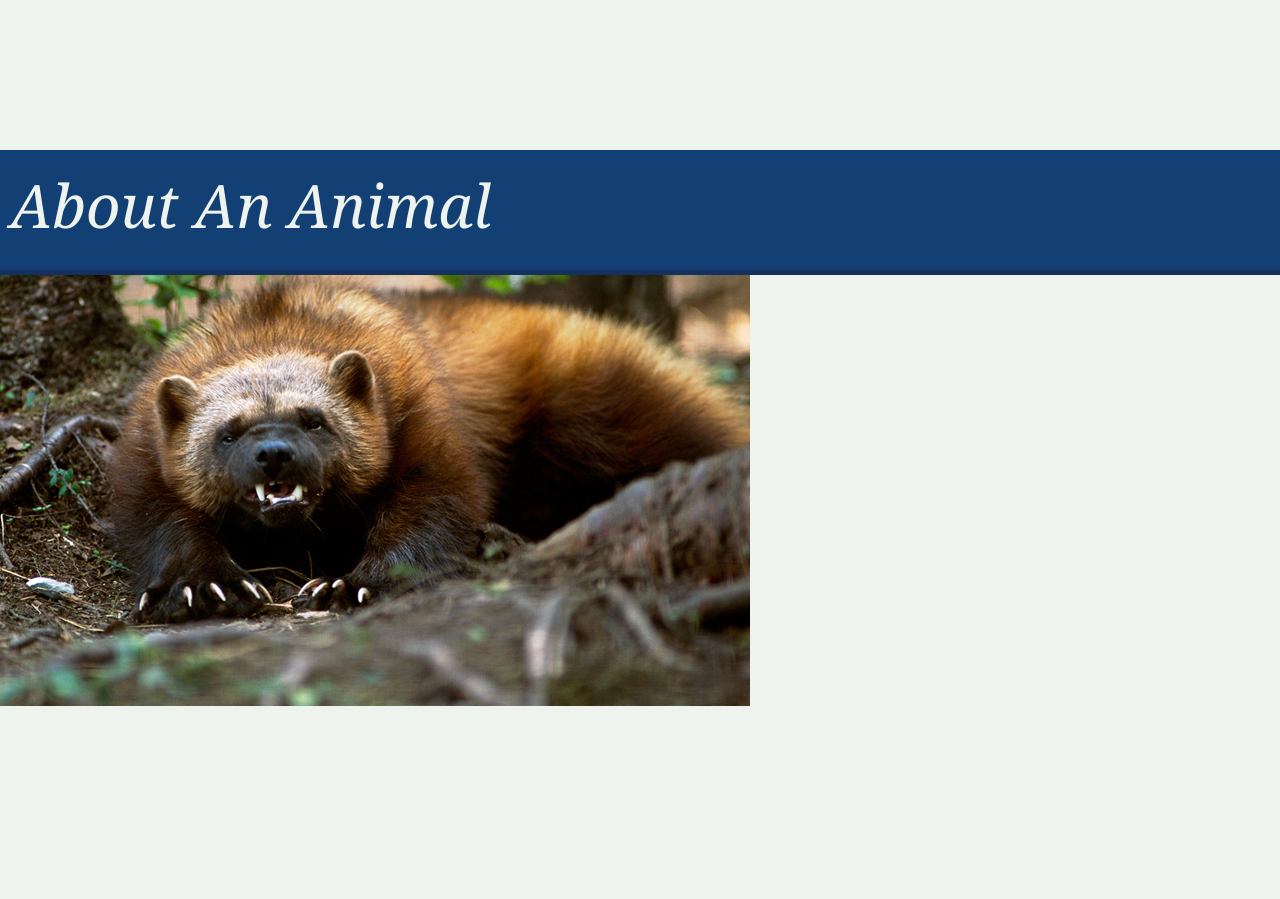
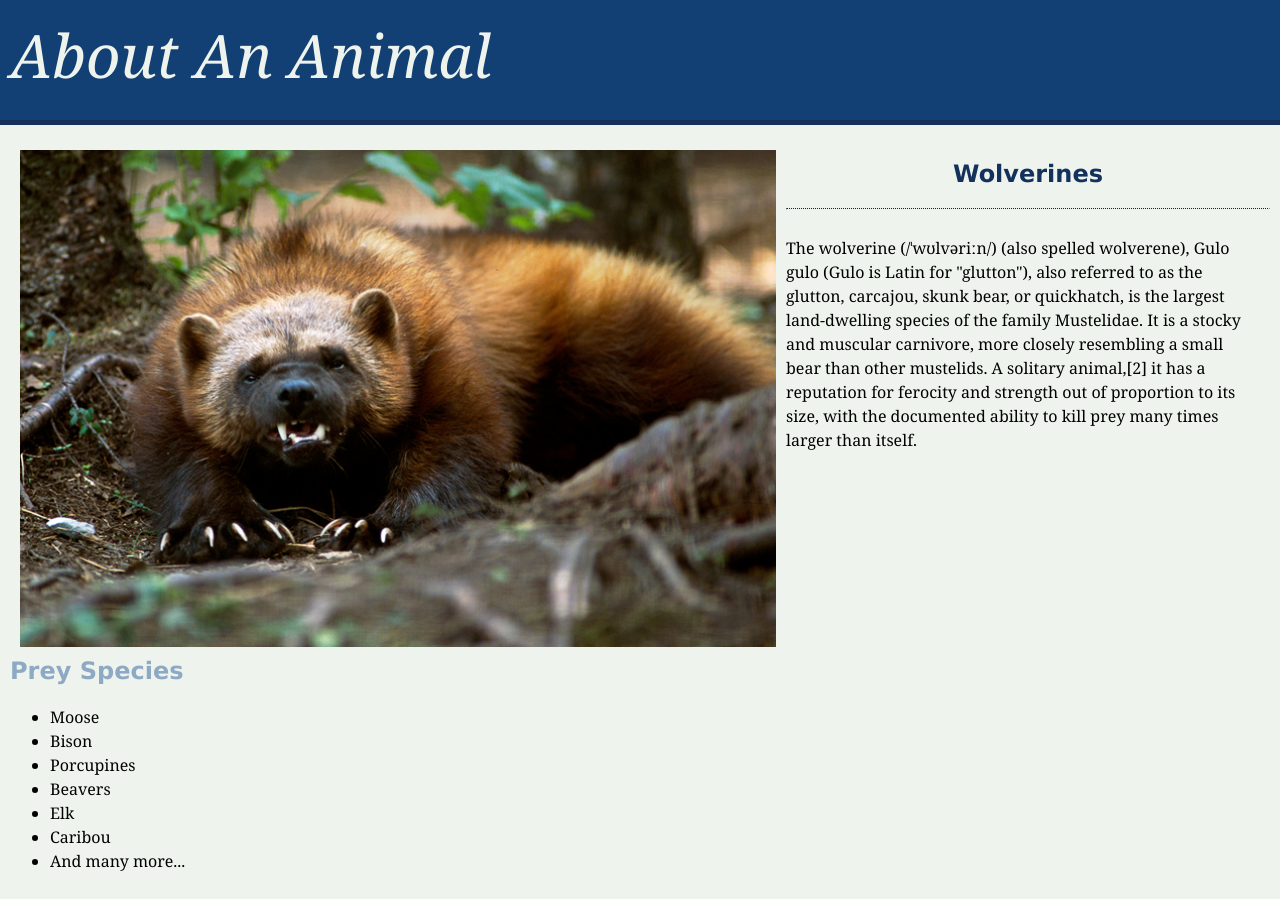
Before and after one commit to bflatbader/wolverine, a plain HTML site: page index.html in a window 1280 px wide. Before the commit the page ends 800 px from the top, so only its background shows below. Drawn offline with Linux system fonts and the light colour scheme.

Commit message:
added content and set styles

```diff
--- a/index.html
+++ b/index.html
@@ -5,10 +5,23 @@
 </head>
 <body>
     <section id="header">About An Animal</section>
-    <section id="content">
+    <section id="maincontent">
+        <img id="mainimg" src="wolverine.jpg">
         <h1>Wolverines</h1>
         <hr>
-        <img src="wolverine.jpg">
+        <p>The wolverine (/ˈwʊlvəriːn/) (also spelled wolverene), Gulo gulo (Gulo is Latin for "glutton"), also referred to as the glutton, carcajou, skunk bear, or quickhatch, is the largest land-dwelling species of the family Mustelidae. It is a stocky and muscular carnivore, more closely resembling a small bear than other mustelids. A solitary animal,[2] it has a reputation for ferocity and strength out of proportion to its size, with the documented ability to kill prey many times larger than itself.</p>
+    </section>
+    <section id="morecontent">
+        <h2>Prey Species</h2>
+        <ul>
+            <li>Moose</li>
+            <li>Bison</li>
+            <li>Porcupines</li>
+            <li>Beavers</li>
+            <li>Elk</li>
+            <li>Caribou</li>
+            <li>And many more...</li>
+        </ul>
     </section>
 </body>
 </html>
--- a/style.css
+++ b/style.css
@@ -1,8 +1,7 @@
 body {
     background-color: #EEF4ED;
     font-family: Georgia, 'Times New Roman', Times, serif;
-    margin: 0;
-    padding: 0;
+    margin: 0px;
 }
 
 #header {
@@ -15,11 +14,51 @@ body {
     font-style: italic;
     line-height: 150%;
     padding: 10px 10px 10px 10px;
+    top: 0;
+    margin: 0;
     border-bottom: 5px solid #13315C;
 }
 
-#content {
+#maincontent {
     clear: both;
     display: block;
-    margin-top: 150px;
+    margin-top: 130px;
+    padding: 10px;
 }
+
+#mainimg {
+    float: left;
+    width: 60%;
+    padding: 10px 10px 10px 10px;
+}
+
+h1 {
+    font-family: Verdana, Geneva, Tahoma, sans-serif;
+    text-align: center;
+    color: #13315C;
+}
+
+hr {
+    border-top: 1px dotted #0B2545;
+}
+
+P {
+    line-height: 24px;
+    padding: 10px 10px 10px 10px;
+}
+
+#morecontent {
+    clear: both;
+    display: block;
+    margin-top: 130px;
+    padding: 0px 10px 10px 10px;
+}
+
+h2 {
+    font-family: Verdana, Geneva, Tahoma, sans-serif;
+    color: #8DA9C4;
+}
+
+li {
+    line-height: 24px;
+}
```
